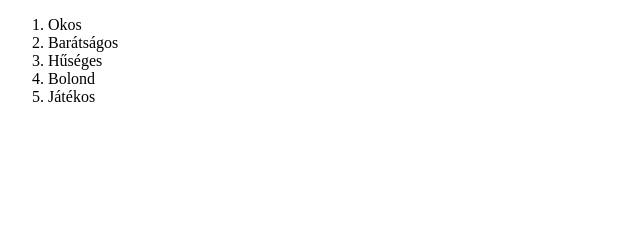
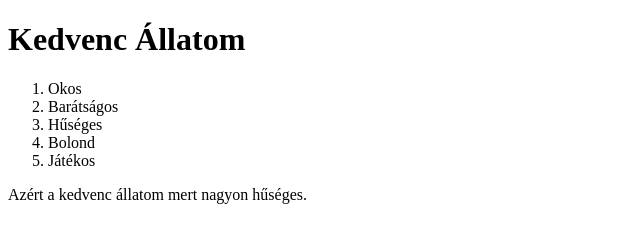
Before and after one commit to NemethRichard/web6, a plain HTML site: page index.html in a window 1280 px wide. Shown: the whole page, without its empty margins (0-640 px from the left). Drawn offline with Linux system fonts and the light colour scheme.

Commit message:
Második módosítás

```diff
--- a/index.html
+++ b/index.html
@@ -6,6 +6,8 @@
     <title>Document</title>
 </head>
 <body>
+
+    <h1>Kedvenc Állatom</h1>
     <ol>
         <li>Okos</li>
         <li>Barátságos</li>
@@ -13,5 +15,7 @@
         <li>Bolond</li>
         <li>Játékos</li>
     </ol>
+
+<p>Azért a kedvenc állatom mert nagyon hűséges.</p>
 </body>
 </html>
```
